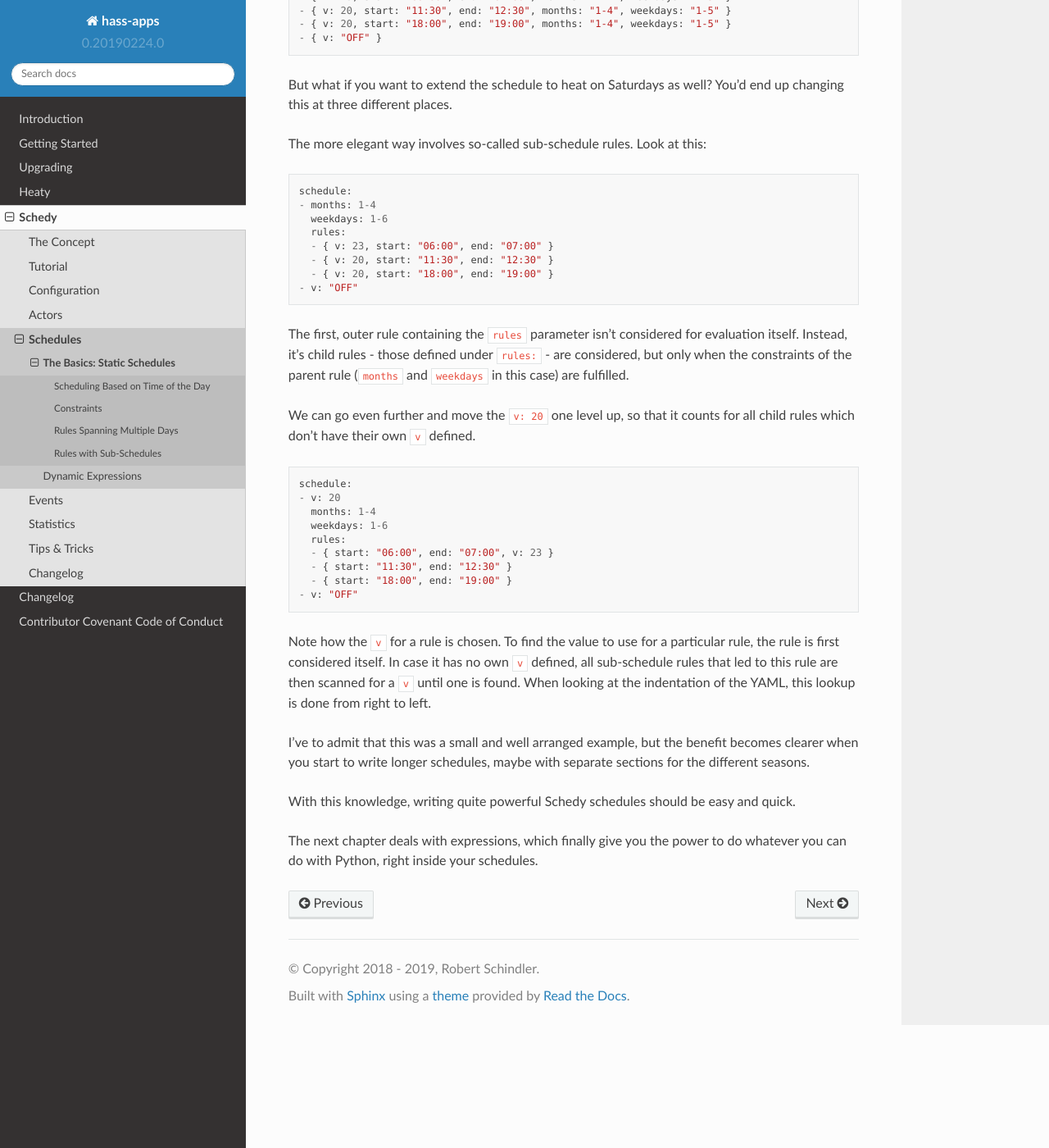
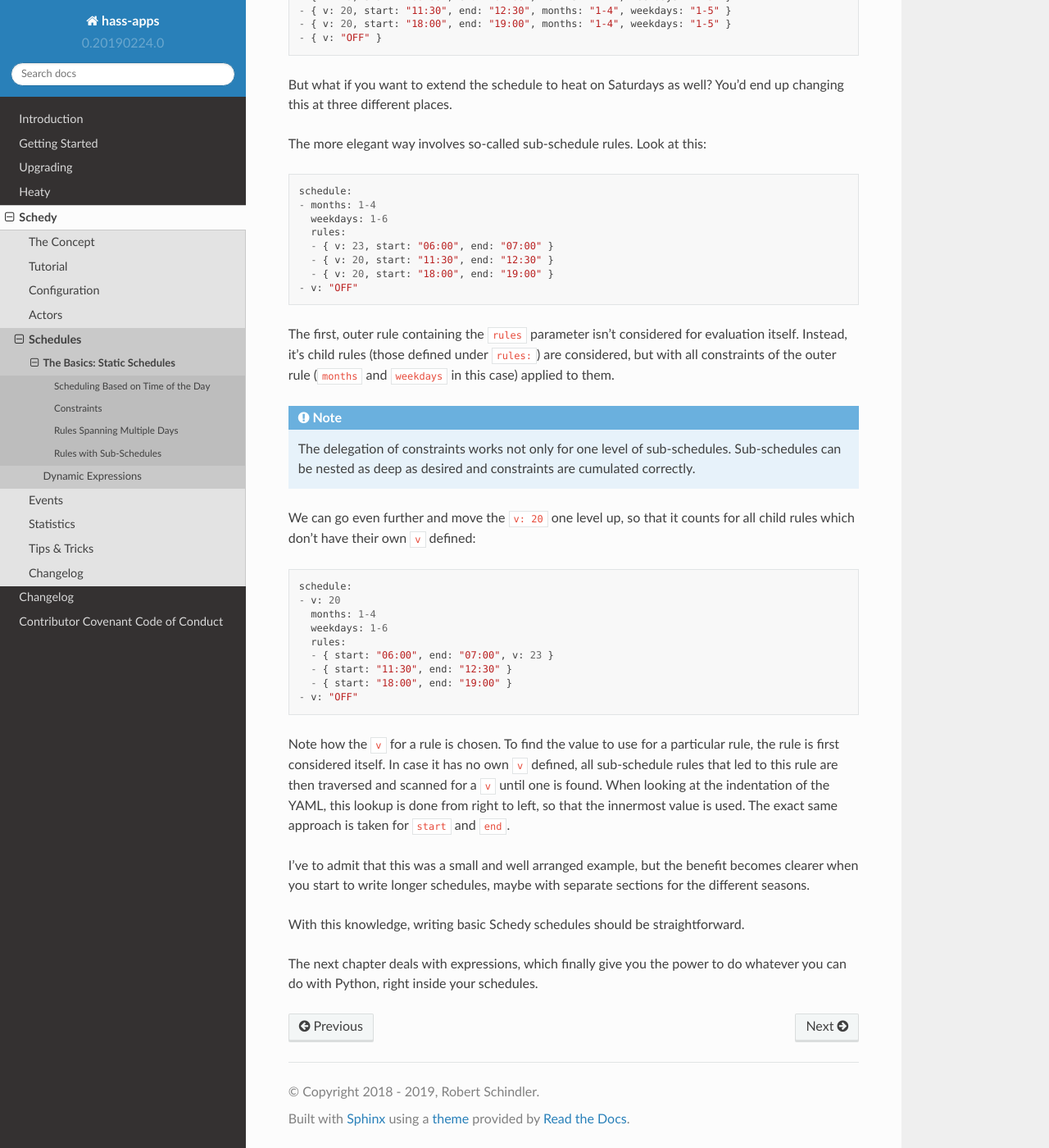
Before and after one commit to bob1de/hass-apps, a Sphinx documentation site: the page built from docs/apps/schedy/schedules/basics.rst, in a window 1280 px wide and 1400 px high, scrolled down 4453 px. Shown: the whole window at 82% size. Built offline with Sphinx 7.4.7 and the Read the Docs theme 2.0.0, drawn with Linux system fonts in a browser that asks for light colours.

Commit message:
[schedy] Work on tutorial in docs

```diff
--- a/docs/apps/schedy/schedules/basics.rst
+++ b/docs/apps/schedy/schedules/basics.rst
@@ -217,11 +217,8 @@ has a technical reason nor does it reduce the expressiveness of rules.
 Rules with Sub-Schedules
 ------------------------
 
-Imagine you need to turn on heating three times a day for one hour,
-but only on working days from January to April. The obvious way of doing
-this is to define four rules:
-
-::
+Imagine you need to turn on heating three times a day for one hour, but only on working
+days from January to April. The obvious way of doing this is to define four rules::
 
     schedule:
     - { v: 23, start: "06:00", end: "07:00", months: "1-4", weekdays: "1-5" }
@@ -229,12 +226,10 @@ this is to define four rules:
     - { v: 20, start: "18:00", end: "19:00", months: "1-4", weekdays: "1-5" }
     - { v: "OFF" }
 
-But what if you want to extend the schedule to heat on Saturdays as
-well? You'd end up changing this at three different places.
+But what if you want to extend the schedule to heat on Saturdays as well? You'd end
+up changing this at three different places.
 
-The more elegant way involves so-called sub-schedule rules. Look at this:
-
-::
+The more elegant way involves so-called sub-schedule rules. Look at this::
 
     schedule:
     - months: 1-4
@@ -245,15 +240,19 @@ The more elegant way involves so-called sub-schedule rules. Look at this:
       - { v: 20, start: "18:00", end: "19:00" }
     - v: "OFF"
 
-The first, outer rule containing the ``rules`` parameter isn't considered
-for evaluation itself. Instead, it's child rules - those defined under
-``rules:`` - are considered, but only when the constraints of the parent
-rule (``months`` and ``weekdays`` in this case) are fulfilled.
+The first, outer rule containing the ``rules`` parameter isn't considered for
+evaluation itself. Instead, it's child rules (those defined under ``rules:``) are
+considered, but with all constraints of the outer rule (``months`` and ``weekdays``
+in this case) applied to them.
 
-We can go even further and move the ``v: 20`` one level up, so that
-it counts for all child rules which don't have their own ``v`` defined.
+.. note::
 
-::
+   The delegation of constraints works not only for one level of
+   sub-schedules. Sub-schedules can be nested as deep as desired and constraints
+   are cumulated correctly.
+
+We can go even further and move the ``v: 20`` one level up, so that it counts for
+all child rules which don't have their own ``v`` defined::
 
     schedule:
     - v: 20
@@ -265,18 +264,18 @@ it counts for all child rules which don't have their own ``v`` defined.
       - { start: "18:00", end: "19:00" }
     - v: "OFF"
 
-Note how the ``v`` for a rule is chosen. To find the value to use for a
-particular rule, the rule is first considered itself. In case it has no
-own ``v`` defined, all sub-schedule rules that led to this rule are then
-scanned for a ``v`` until one is found. When looking at the indentation
-of the YAML, this lookup is done from right to left.
+Note how the ``v`` for a rule is chosen. To find the value to use for a particular
+rule, the rule is first considered itself. In case it has no own ``v`` defined, all
+sub-schedule rules that led to this rule are then traversed and scanned for a ``v``
+until one is found. When looking at the indentation of the YAML, this lookup is done
+from right to left, so that the innermost value is used. The exact same approach is
+taken for ``start`` and ``end``.
 
-I've to admit that this was a small and well arranged example, but the
-benefit becomes clearer when you start to write longer schedules, maybe
-with separate sections for the different seasons.
+I've to admit that this was a small and well arranged example, but the benefit becomes
+clearer when you start to write longer schedules, maybe with separate sections for
+the different seasons.
 
-With this knowledge, writing quite powerful Schedy schedules should be
-easy and quick.
+With this knowledge, writing basic Schedy schedules should be straightforward.
 
-The next chapter deals with expressions, which finally give you the
-power to do whatever you can do with Python, right inside your schedules.
+The next chapter deals with expressions, which finally give you the power to do
+whatever you can do with Python, right inside your schedules.
--- a/docs/apps/schedy/schedules/expressions/examples.rst
+++ b/docs/apps/schedy/schedules/expressions/examples.rst
@@ -83,6 +83,8 @@ dynamic throttling that slowly decreases as you near with almost zero
 configuration effort.
 
 
+.. _schedy/schedules/expressions/examples/conditional-sub-schedules:
+
 Conditional Sub-Schedules Using ``Break()``
 -------------------------------------------
 
@@ -162,6 +164,8 @@ holiday and normal modes.
     - "input_boolean.away"
     - "input_boolean.holidays"
 
+
+.. _schedy/schedules/expressions/examples/includeschedule:
 
 Including Schedules Dynamically with ``IncludeSchedule()``
 ----------------------------------------------------------
```
Also changed, not shown: docs/apps/schedy/index.rst (+3 -4 lines), docs/apps/schedy/tutorial.rst (added, +451 -0 lines), docs/apps/schedy/tutorial/index.rst (deleted, +0 -16 lines).
